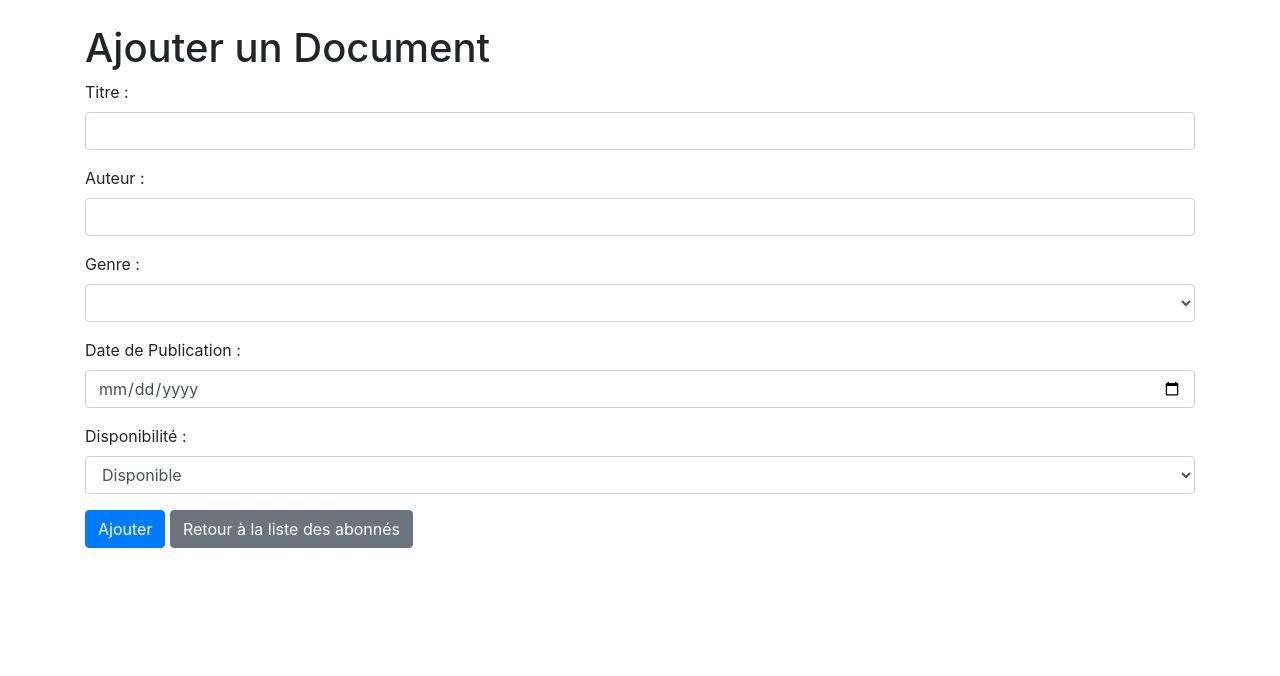
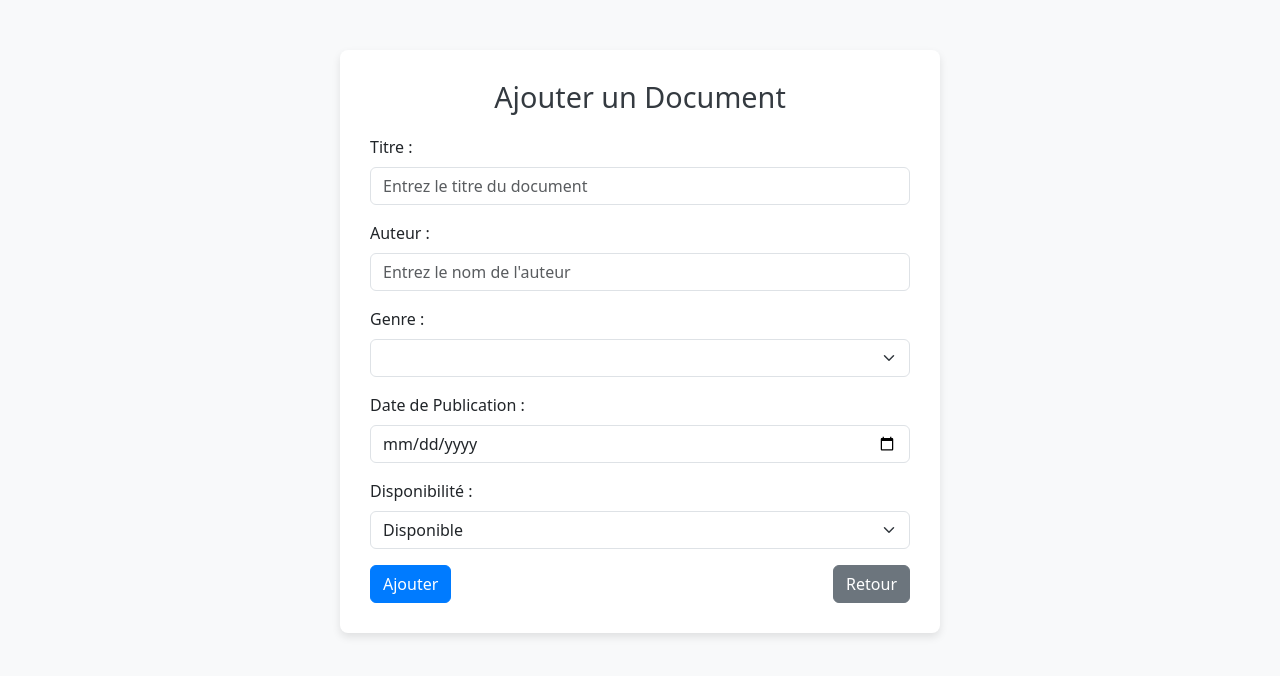
Before and after one commit to isned/projet_mongo, a Flask app: page /add_document in a window 1280 px wide. Shown: the top 676 px of the page. Run offline with Flask 3, Linux system fonts and the light colour scheme; data that the repository does not hold is empty; some libraries are stand-ins or nearby versions.

Commit message:
some updates

```diff
--- a/templates/documents/ajouter.html
+++ b/templates/documents/ajouter.html
@@ -4,68 +4,85 @@
     <meta charset="UTF-8">
     <meta name="viewport" content="width=device-width, initial-scale=1.0">
     <title>Ajouter un Document</title>
-    <!-- Ajouter le stylesheet Bootstrap pour la mise en forme -->
-    <link rel="stylesheet" href="https://maxcdn.bootstrapcdn.com/bootstrap/4.5.2/css/bootstrap.min.css">
+    <!-- Ajouter le stylesheet Bootstrap 5 -->
+    <link href="https://cdn.jsdelivr.net/npm/bootstrap@5.3.0-alpha3/dist/css/bootstrap.min.css" rel="stylesheet">
+    <style>
+        body {
+            background-color: #f8f9fa; /* Couleur de fond */
+        }
+        .container {
+            max-width: 600px;
+            background: #ffffff;
+            border-radius: 8px;
+            box-shadow: 0px 4px 8px rgba(0, 0, 0, 0.1);
+            padding: 30px;
+            margin-top: 50px;
+        }
+        h1 {
+            font-size: 1.8rem;
+            text-align: center;
+            margin-bottom: 20px;
+            color: #343a40;
+        }
+        .btn-primary {
+            background-color: #007bff;
+            border-color: #007bff;
+        }
+        .btn-primary:hover {
+            background-color: #0056b3;
+            border-color: #0056b3;
+        }
+    </style>
 </head>
 <body>
 
-<div class="container mt-4">
+<div class="container">
     <h1>Ajouter un Document</h1>
 
     <!-- Formulaire pour ajouter un document -->
     <form action="/add_document" method="POST">
-        <div class="form-group">
-            <label for="titre">Titre :</label>
-            <input type="text" class="form-control" id="titre" name="titre" required>
+        <div class="mb-3">
+            <label for="titre" class="form-label">Titre :</label>
+            <input type="text" class="form-control" id="titre" name="titre" placeholder="Entrez le titre du document" required>
         </div>
 
-        <div class="form-group">
-            <label for="auteur">Auteur :</label>
-            <input type="text" class="form-control" id="auteur" name="auteur" required>
+        <div class="mb-3">
+            <label for="auteur" class="form-label">Auteur :</label>
+            <input type="text" class="form-control" id="auteur" name="auteur" placeholder="Entrez le nom de l'auteur" required>
         </div>
 
-        <div class="form-group">
-
-
-            <div class="form-group">
-                <label for="genre">Genre :</label>
-                <select class="form-control" id="genre_id" name="genre_id" required>
+        <div class="mb-3">
+            <label for="genre" class="form-label">Genre :</label>
+            <select class="form-select" id="genre_id" name="genre_id" required>
                 {% for genre in genres %}
                     <option value="{{ genre['_id'] }}">{{ genre['genre_name'] }}</option>
                 {% else %}
                     <option disabled>Aucun genre trouvé</option>
                 {% endfor %}
             </select>
-
         </div>
 
-
-
-
-
-
-
-
-
-        </div>
-
-        <div class="form-group">
-            <label for="date_publication">Date de Publication :</label>
+        <div class="mb-3">
+            <label for="date_publication" class="form-label">Date de Publication :</label>
             <input type="date" class="form-control" id="date_publication" name="date_publication" required>
         </div>
 
-        <div class="form-group">
-            <label for="disponibilite">Disponibilité :</label>
-            <select class="form-control" id="disponibilite" name="disponibilite" required>
+        <div class="mb-3">
+            <label for="disponibilite" class="form-label">Disponibilité :</label>
+            <select class="form-select" id="disponibilite" name="disponibilite" required>
                 <option value="Disponible">Disponible</option>
                 <option value="Indisponible">Indisponible</option>
             </select>
         </div>
 
+        <div class="d-flex justify-content-between">
             <button type="submit" class="btn btn-primary">Ajouter</button>
-        <a href="/documents" class="btn btn-secondary">Retour à la liste des abonnés</a>
+            <a href="/documents" class="btn btn-secondary">Retour</a>
+        </div>
     </form>
 </div>
 
+<!-- Bootstrap 5 JavaScript -->
+<script src="https://cdn.jsdelivr.net/npm/bootstrap@5.3.0-alpha3/dist/js/bootstrap.bundle.min.js"></script>
 </body>
 </html>
```
Also changed, not shown: templates/abonnes/ajouter.html (+48 -19 lines), templates/emprunts/ajouter.html (+54 -26 lines). Lines whose indentation alone changed are shown as unchanged.
